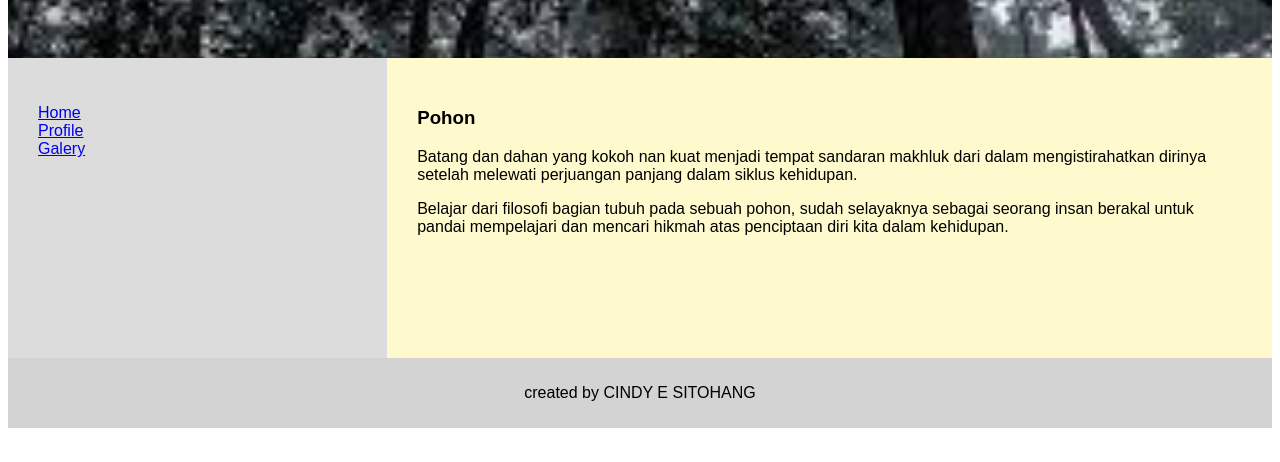
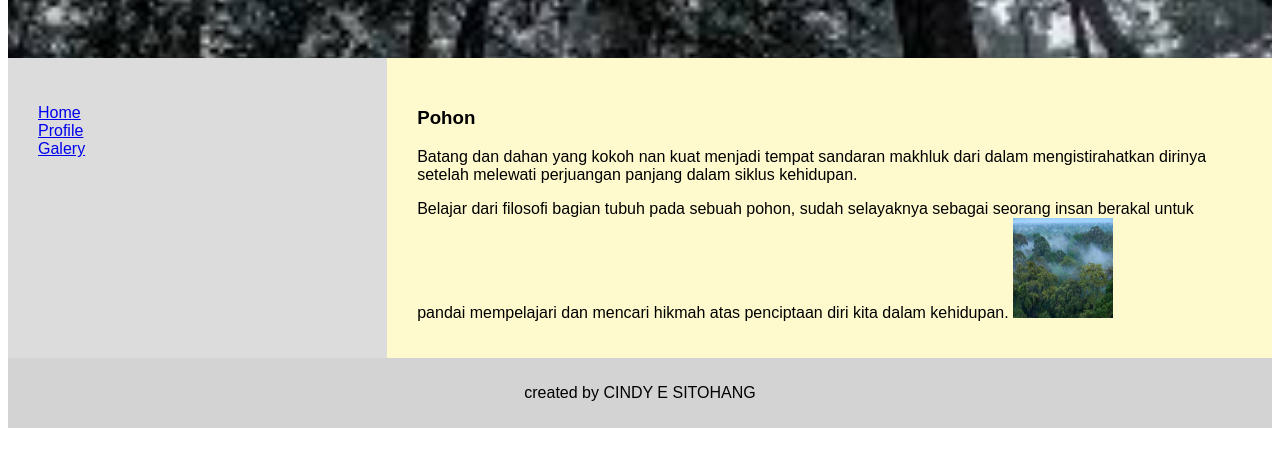
Before and after one commit to CindyeSitohang/elemen2, a plain HTML site: page index.html in a window 1280 px wide. Shown: the part 338-800 px from the top of the page. Drawn offline with Linux system fonts and the light colour scheme.

Commit message:
Update index.html

```diff
--- a/index.html
+++ b/index.html
@@ -96,7 +96,9 @@ footer {
     <h1>Pohon </h1>
     <p>Batang dan dahan yang kokoh nan kuat menjadi tempat sandaran makhluk dari dalam mengistirahatkan dirinya setelah melewati perjuangan panjang dalam siklus kehidupan.</p>
     <p>Belajar dari filosofi bagian tubuh pada sebuah pohon, sudah selayaknya sebagai seorang insan berakal untuk pandai mempelajari dan mencari hikmah atas penciptaan diri kita dalam kehidupan.
-    </article>
+    <img src="pepohonan.jpg" alt="pohon" width="100" height="100">
+
+  </article>
 </section>
 
 <footer>
```
